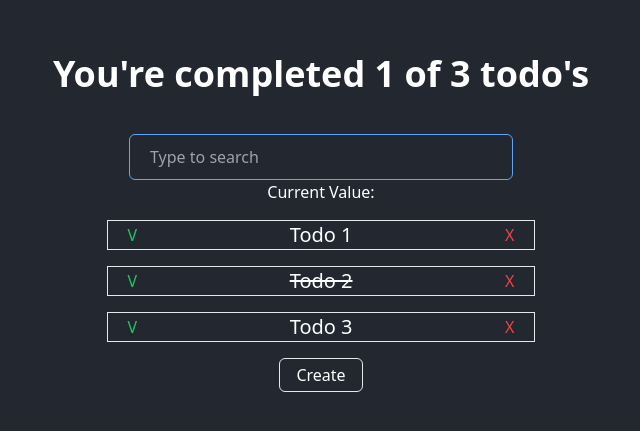
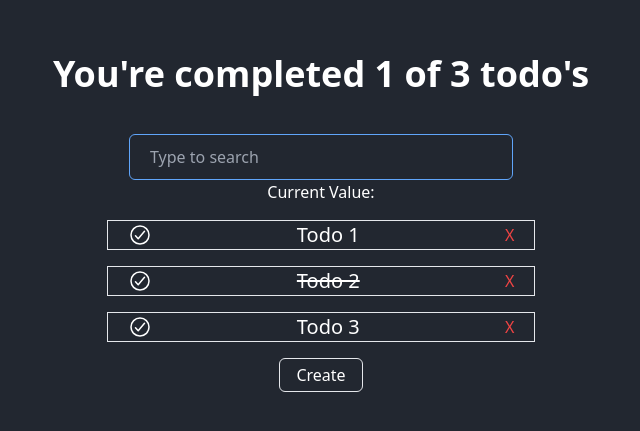
Before and after one commit to bm-jsms/react-todo_react-eco, a React (Vite) app: page / in a window 1280 px wide. Shown: the part 177-608 px from the top of the page, without its empty margins (319-959 px from the left). Built offline with nearby package versions, Linux system fonts and the light colour scheme.

Commit message:
✨ [use] icons - react icons

```diff
--- a/src/icons/CompleteIcon.tsx
+++ b/src/icons/CompleteIcon.tsx
@@ -1,10 +1,15 @@
+import { IoCheckmarkCircleOutline } from 'react-icons/io5';
+
 import type { TodoIconHandle } from '../interfaces';
 
-const CompleteIcon = ({ handleClick }: TodoIconHandle) => {
+const CompleteIcon = ({ handleClick, completed }: TodoIconHandle) => {
 	return (
-		<span className='text-green-500' onClick={handleClick}>
-			V
-		</span>
+		<IoCheckmarkCircleOutline
+			className={`${
+				completed && 'text-green-500'
+			} cursor-pointer text-2xl duration-150 hover:scale-110 hover:text-green-500 font-bold`}
+			onClick={handleClick}
+		/>
 	);
 };
 
```
